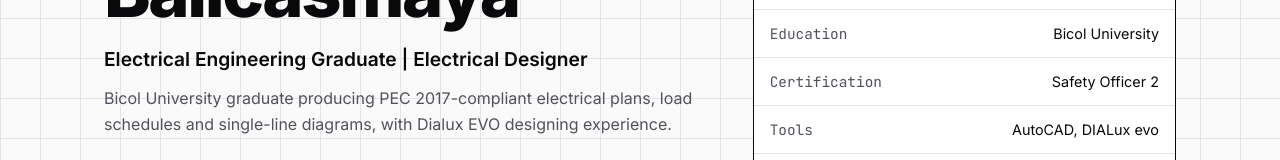
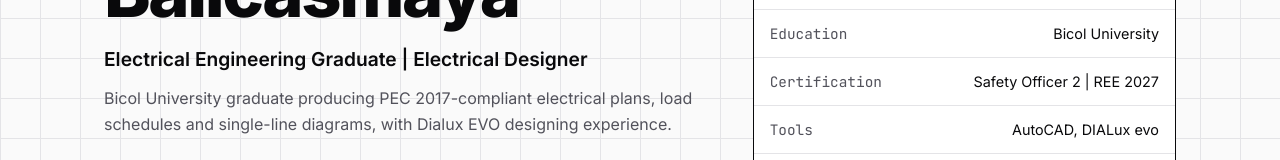
Before and after one commit to balicasmayamike/balicasmayamike.github.io, a plain HTML site: page index.html in a window 1280 px wide. Shown: the part 342-502 px from the top of the page. Drawn offline with Linux system fonts and the light colour scheme.

Commit message:
Update index.html

```diff
--- a/index.html
+++ b/index.html
@@ -52,7 +52,7 @@
       <!-- Profile photo: upload your picture as assets/profile.jpg -->
       <img class="portrait" src="./assets/profile.jpg" alt="Portrait of Mike M. Balicasmaya">
       <div class="spec-row"><span class="mono muted">Education</span><span>Bicol University</span></div>
-      <div class="spec-row"><span class="mono muted">Certification</span><span>Safety Officer 2</span></div>
+      <div class="spec-row"><span class="mono muted">Certification</span><span>Safety Officer 2 | REE 2027</span></div>
       <div class="spec-row"><span class="mono muted">Tools</span><span>AutoCAD, DIALux evo</span></div>
       <div class="spec-row"><span class="mono muted">Phone</span><span class="mono">09150078307</span></div>
       <div class="spec-row"><span class="mono muted">Email</span><span class="mono">balicasmayamike@gmail.com</span></div>
```
